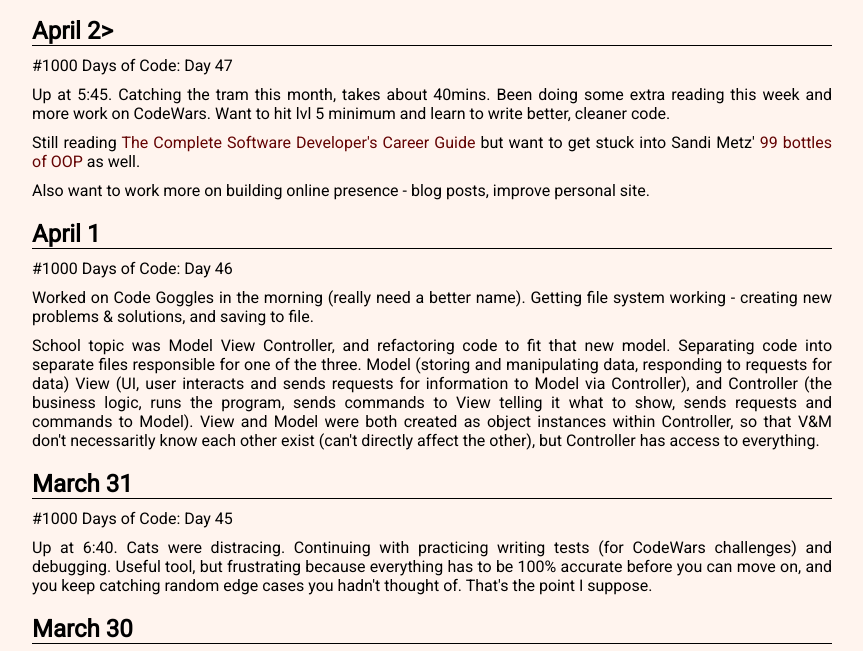
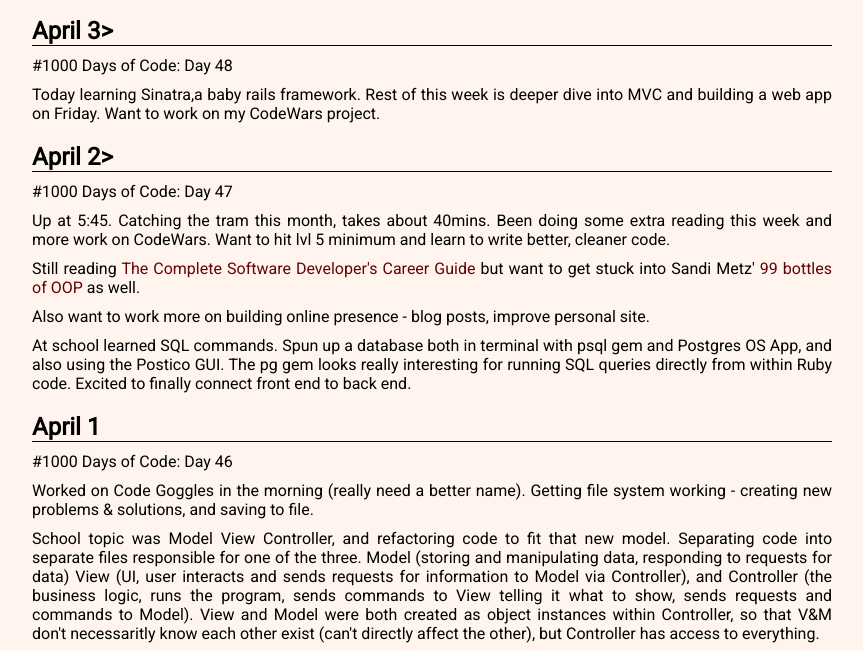
Before and after one commit to JoshTeperman/_dev_diary, a plain HTML site: page index.html in a window 1280 px wide. Shown: the part 103-754 px from the top of the page, without its empty margins (208-1071 px from the left). Drawn offline with Linux system fonts and the light colour scheme.

Commit message:
apr3 entry draft complete

```diff
--- a/index.html
+++ b/index.html
@@ -27,11 +27,17 @@
     </div>
     <div class="content">
       <div class="blog-post">
+        <div class="blog-post">
+          <a href="#apr-3"><h2 id="apr-3" class="entry-title">April 3></h2></a>
+          <p>#1000 Days of Code: Day 48</p>
+          <p>Today learning Sinatra,a baby rails framework. Rest of this week is deeper dive into MVC and building a web app on Friday. Want to work on my CodeWars project.</p>
+        </div>
         <a href="#apr-2"><h2 id="apr-2" class="entry-title">April 2></h2></a>
         <p>#1000 Days of Code: Day 47</p>
         <p>Up at 5:45. Catching the tram this month, takes about 40mins. Been doing some extra reading this week and more work on CodeWars. Want to hit lvl 5 minimum and learn to write better, cleaner code.
         <p>Still reading <a href="https://www.amazon.com.au/Complete-Software-Developers-Career-Guide-ebook/dp/B073X6GNJ1">The Complete Software Developer's Career Guide</a> but want to get stuck into Sandi Metz' <a href="https://www.sandimetz.com/99bottles">99 bottles of OOP</a> as well.</p>
         <p>Also want to work more on building online presence - blog posts, improve personal site.</p>
+        <p>At school learned SQL commands. Spun up a database both in terminal with psql gem and Postgres OS App, and also using the Postico GUI. The pg gem looks really interesting for running SQL queries directly from within Ruby code. Excited to finally connect front end to back end.</p>
       </div>
       <div class="blog-post">
         <a href="#apr-1"><h2 id="apr-1" class="entry-title">April 1</h2></a>
```
